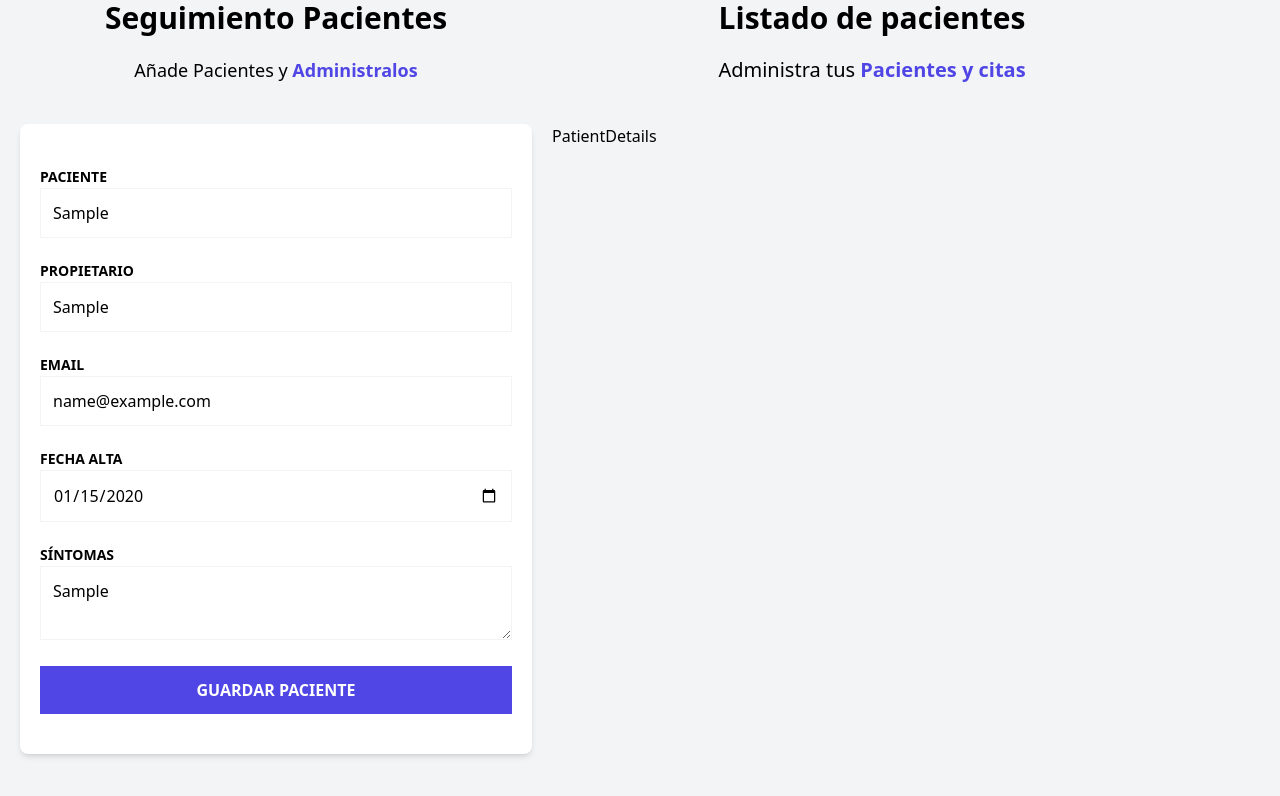
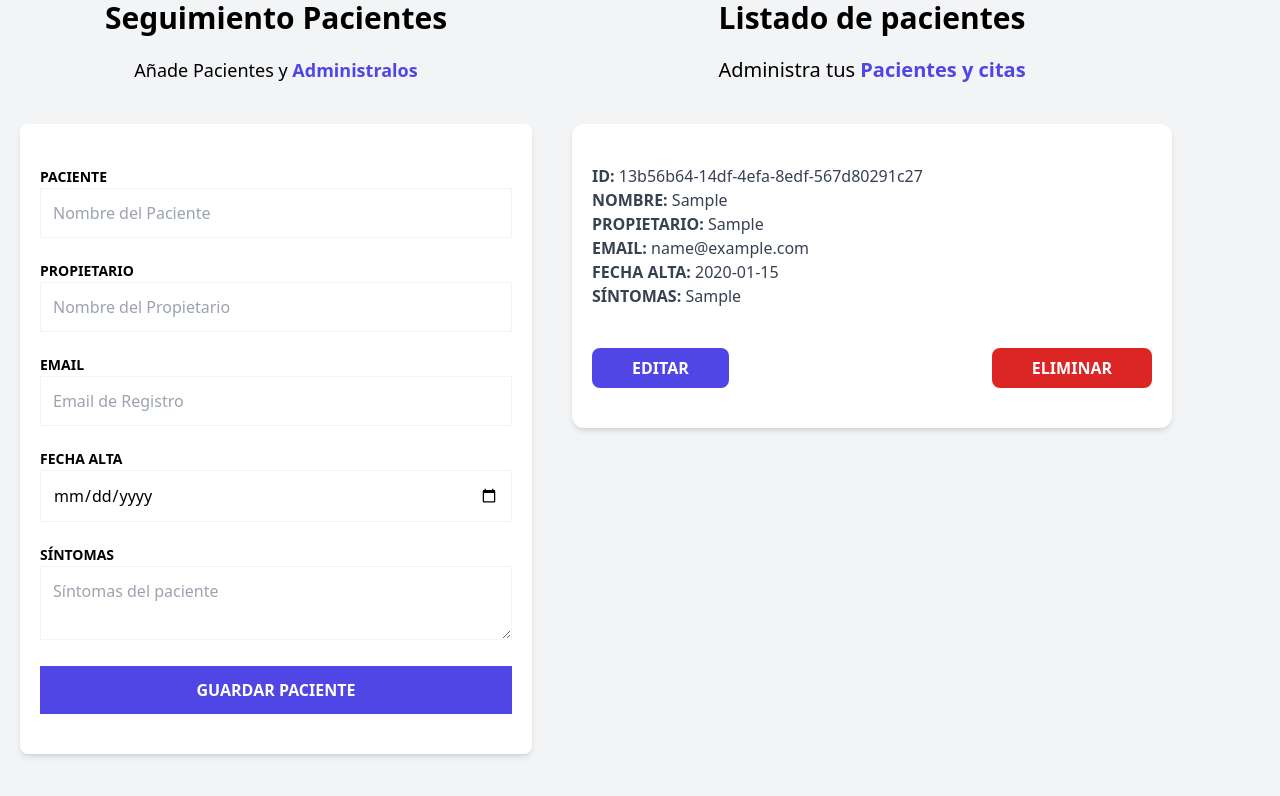
Before and after one commit to jomaroru7/pacientes-zustand, a React (Vite) app: page / in a window 1280 px wide. Both pictures are taken after typing "Sample", "Sample", "name@example.com", "2020-01-15", "Sample" into the empty fields and a click on the input "Guardar Paciente". Shown: the part 224-1020 px from the top of the page. Built offline with nearby package versions, Linux system fonts and the light colour scheme.

Commit message:
Added patients details

```diff
--- /dev/null
+++ b/src/components/PatientDetailItem.tsx
@@ -0,0 +1,12 @@
+type PatientDetailItemProps = {
+    label: string
+    data: string
+}
+
+export default function PatientDetailItem({label, data}:PatientDetailItemProps) {
+    return (
+        <p className="font-bold mb-30 text-gray-700 uppercase">{label}: {''}
+            <span className="font-normal normal-case">{data}</span>
+        </p>
+    )
+}
--- a/src/components/PatientDetails.tsx
+++ b/src/components/PatientDetails.tsx
@@ -1,11 +1,46 @@
 import { Patient } from "../types"
+import PatientDetailItem from "./PatientDetailItem"
 
 type PatientDetailsProps = {
-    patient: Patient
+  patient: Patient
 }
 
-export default function PatientDetails({patient}: PatientDetailsProps) {
+export default function PatientDetails({ patient }: PatientDetailsProps) {
   return (
-    <div>PatientDetails</div>
+    <div className="mx-5 my-10 px-5 py-10 bg-white shadow-md rounded-xl">
+      <PatientDetailItem
+        label="ID"
+        data={patient.id}
+      />
+      <PatientDetailItem
+        label="Nombre"
+        data={patient.name}
+      />
+      <PatientDetailItem
+        label="Propietario"
+        data={patient.caretaker}
+      />
+      <PatientDetailItem
+        label="Email"
+        data={patient.email}
+      />
+      <PatientDetailItem
+        label="Fecha alta"
+        data={patient.date.toString()}
+      />
+      <PatientDetailItem
+        label="Síntomas"
+        data={patient.symptoms}
+      />
+
+      <div className="flex justify-between mt-10">
+        <button
+          className="py-2 px-10 bg-indigo-600 hover:bg-indigo-700 text-white font-bold uppercase rounded-lg"
+        >Editar</button>
+        <button
+          className="py-2 px-10 bg-red-600 hover:bg-red-700 text-white font-bold uppercase rounded-lg"
+        >Eliminar</button>
+      </div>
+    </div>
   )
 }
--- a/src/components/PatientForm.tsx
+++ b/src/components/PatientForm.tsx
@@ -8,10 +8,11 @@
 
     const { addPatient } = usePatientStore()
 
-    const { register, handleSubmit, formState: { errors } } = useForm<DraftPatient>()
+    const { register, handleSubmit, formState: { errors }, reset } = useForm<DraftPatient>()
 
     const registerPatient = (data: DraftPatient) => {
         addPatient(data)
+        reset()
     }
     return (
         <div className="md:w-1/2 lg:w-2/5 mx-5">
```
